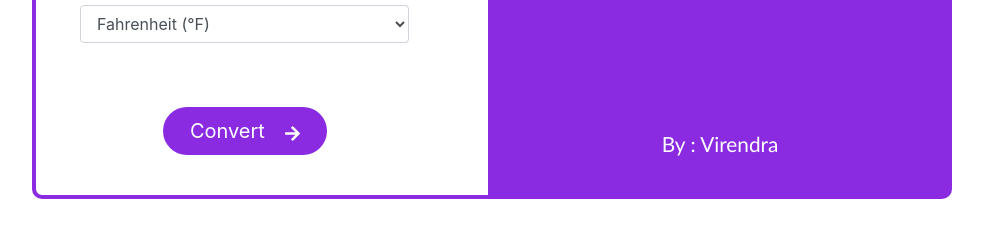
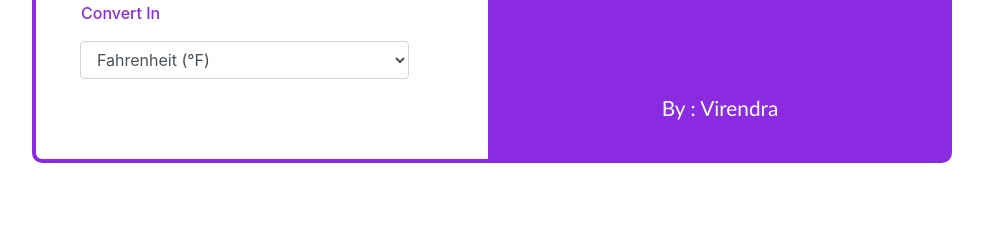
Before and after one commit to Virendra-94/OIBGRIP, a plain HTML site: page Temperature converter/index.html in a window 1280 px wide. Shown: the part 451-688 px from the top of the page, without its empty margins (148-1131 px from the left). Drawn offline with nearby package versions, Linux system fonts and the light colour scheme.

Commit message:
Update index.html

```diff
--- a/Temperature converter/index.html
+++ b/Temperature converter/index.html
@@ -51,10 +51,10 @@
                       </select>
                     </div>
                   </div>
-                  <button type="submit"
+                  <!-- <button type="submit"
                     class="convertBtn btn btn-lg col-12 col-md-6 offset-md-3 mt-4 rounded-pill d-flex justify-content-center align-items-center text-white">
                     Convert&emsp;<img src="./images/right.svg" class="mt-1" width="15px" height="15px" />
-                  </button>
+                  </button> -->
                 </div>
               </div>
             </form>
```
